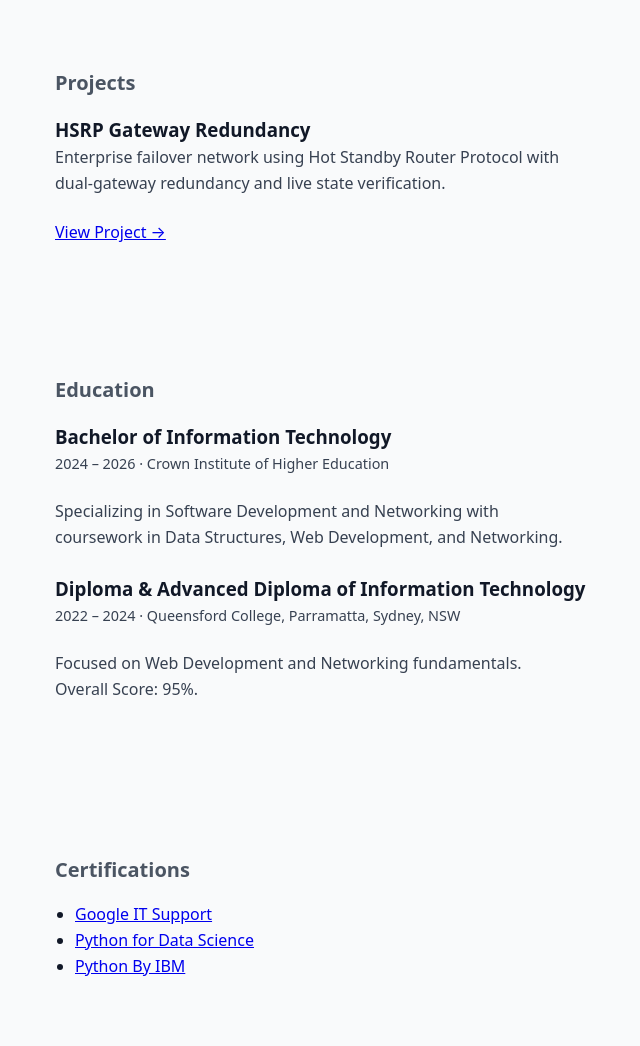
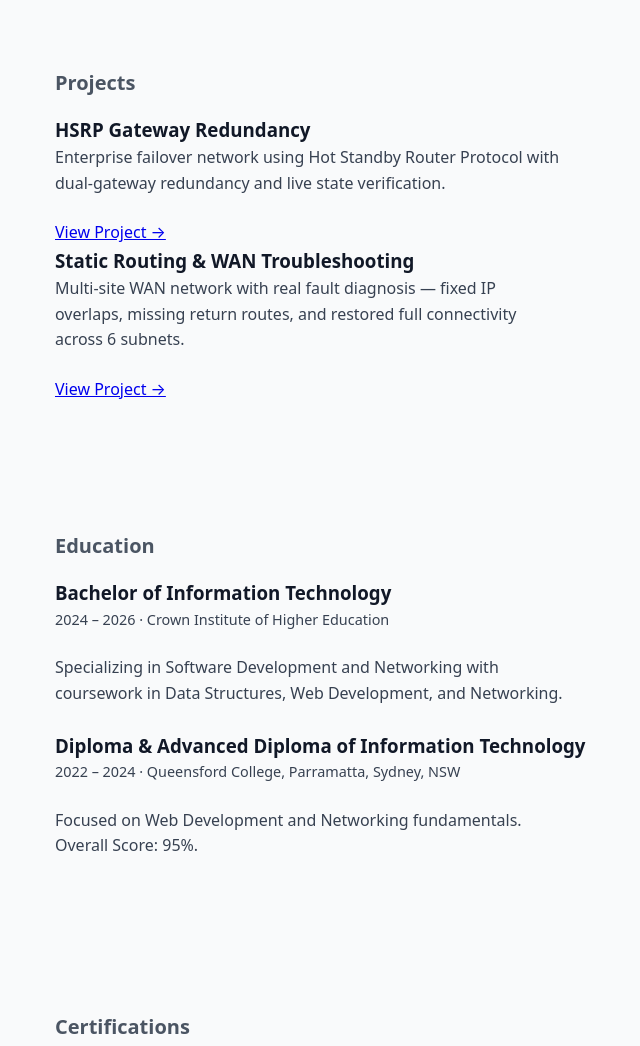
Before and after one commit to anishhgirii/anish.portfolio, a plain HTML site: page index.html in a window 1280 px wide. Shown: the part 2006-3052 px from the top of the page, without its empty margins (153-793 px from the left). Drawn offline with Linux system fonts and the light colour scheme.

Commit message:
Update index.html

```diff
--- a/index.html
+++ b/index.html
@@ -132,6 +132,11 @@
   <h3>HSRP Gateway Redundancy</h3>
   <p>Enterprise failover network using Hot Standby Router Protocol with dual-gateway redundancy and live state verification.</p>
   <a href="hsrp-project.html">View Project →</a>
+		<div class="project-card">
+  <h3>Static Routing & WAN Troubleshooting</h3>
+  <p>Multi-site WAN network with real fault diagnosis — fixed IP overlaps, missing return routes, and restored full connectivity across 6 subnets.</p>
+  <a href="static-routing-project.html">View Project →</a>
+</div>
 </div>
   </section>
 
```
